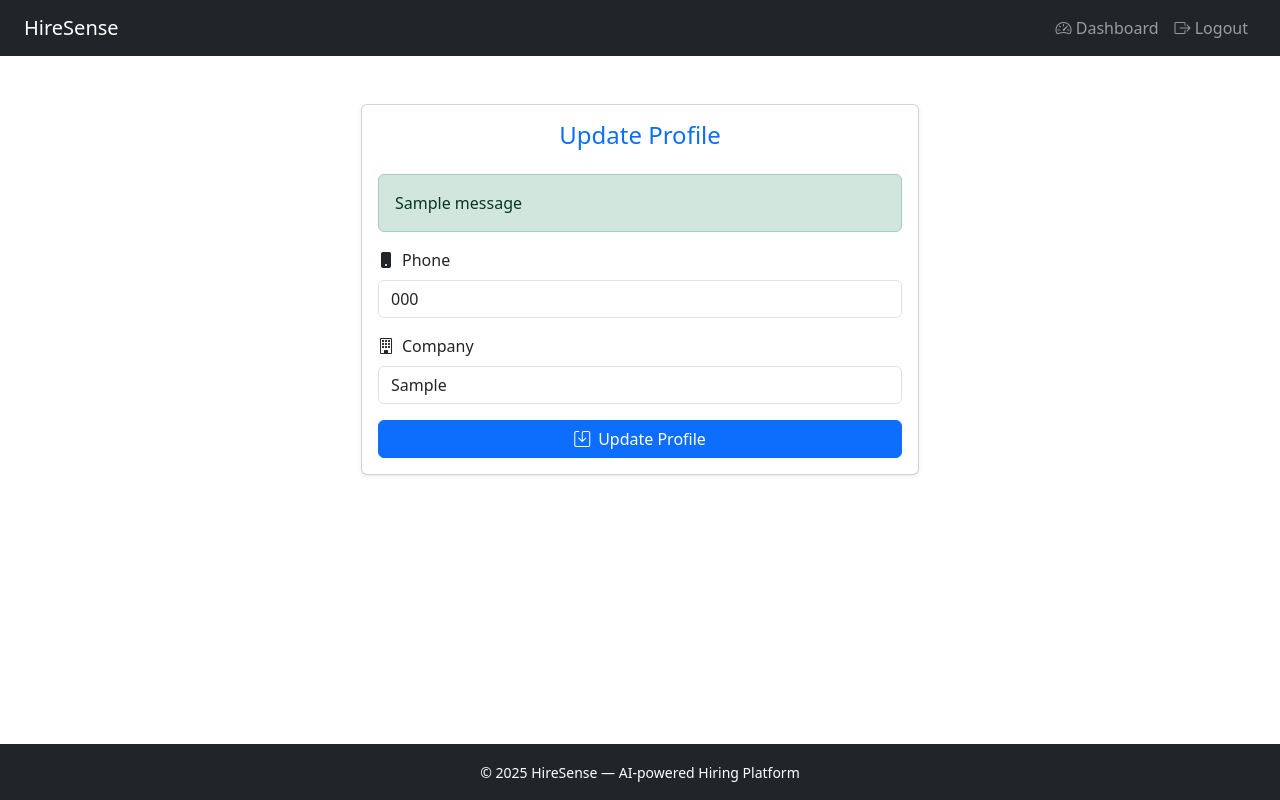
After one commit to zaidalig/hire_sense, a Django app: page /profile/ in a window 1280 px wide. The commit adds this page. Run offline with Django 5.2, Linux system fonts and the light colour scheme; a user stored in the database is signed in; tables that the repository leaves empty hold one stand-in row (values such as "Sample post"); one stand-in notice (Sample message) is shown.

Commit message:
updated profile and reset password added

```diff
--- /dev/null
+++ b/core/forms.py
@@ -0,0 +1,7 @@
+from django import forms
+from .models import UserProfile
+
+class UserProfileForm(forms.ModelForm):
+    class Meta:
+        model = UserProfile
+        fields = ['phone', 'company']  # Customize based on what fields you want to update
--- a/core/models.py
+++ b/core/models.py
@@ -12,6 +12,7 @@ class UserProfile(models.Model):
     role = models.CharField(max_length=20, choices=ROLE_CHOICES)
     phone = models.CharField(max_length=20, blank=True)
     company = models.CharField(max_length=200, blank=True)  # For recruiters
+    address = models.TextField(blank=True, null=True)  # Add this line for address field
 
     def __str__(self):
         return f"{self.user.username} ({self.role})"
--- /dev/null
+++ b/core/templatetags/custom_filters.py
@@ -0,0 +1,8 @@
+from django import template
+
+register = template.Library()
+
+@register.filter
+def add_class(value, class_name):
+    """Add a class to a form field."""
+    return value.as_widget(attrs={'class': class_name})
--- a/core/urls.py
+++ b/core/urls.py
@@ -1,12 +1,20 @@
 from django.urls import path
+from django.contrib.auth import views as auth_views
 from . import views
 from django.contrib.auth.views import LogoutView, LoginView
 
 urlpatterns = [
-    path("", views.home_view, name="home"),  # 👈 Main landing page
+    path("", views.home_view, name="home"),
     path("register/", views.register_view, name="register"),
+    path('profile/', views.update_profile, name='update_profile'),
+    path('profile/', views.update_profile, name='profile'),  # Profile view
     path("login/", LoginView.as_view(template_name="core/login.html"), name="login"),
     path("logout/", LogoutView.as_view(next_page="login"), name="logout"),
     path("dashboard/", views.dashboard_view, name="dashboard"),  # protected view
     path("upload-resume/", views.upload_resume_view, name="upload_resume"),
+    path('reset-password/', auth_views.PasswordResetView.as_view(), name='password_reset'),
+    path('reset-password/done/', auth_views.PasswordResetDoneView.as_view(), name='password_reset_done'),
+    path('reset/<uidb64>/<token>/', auth_views.PasswordResetConfirmView.as_view(), name='password_reset_confirm'),
+    path('reset-password-complete/', auth_views.PasswordResetCompleteView.as_view(), name='password_reset_complete'),
+
 ]
--- a/core/views.py
+++ b/core/views.py
@@ -105,3 +105,25 @@ def upload_resume_view(request):
                 return redirect('dashboard')  # Redirect to the dashboard after upload
 
     return render(request, 'core/upload_resume.html', {'resume': current_resume})
+
+
+from django.contrib.auth.decorators import login_required
+from django.shortcuts import render, redirect
+from django.contrib import messages
+from .models import UserProfile
+from .forms import UserProfileForm  # You need to create this form
+
+@login_required
+def update_profile(request):
+    profile = UserProfile.objects.get(user=request.user)
+
+    if request.method == 'POST':
+        form = UserProfileForm(request.POST, instance=profile)
+        if form.is_valid():
+            form.save()
+            messages.success(request, "Profile updated successfully!")
+            return redirect('profile')  # Redirect to profile view after update
+    else:
+        form = UserProfileForm(instance=profile)
+
+    return render(request, 'core/update_profile.html', {'form': form})
--- a/hiresense/settings.py
+++ b/hiresense/settings.py
@@ -143,3 +143,4 @@ LOGOUT_REDIRECT_URL = 'home'  # or 'login'
 
 MEDIA_URL = '/media/'
 MEDIA_ROOT = BASE_DIR / 'media'
+# Email settings using Gmail
--- a/templates/core/login.html
+++ b/templates/core/login.html
@@ -34,6 +34,11 @@
         Don't have an account?
         <a href="{% url 'register' %}">Register here</a>
       </p>
+
+      <p class="text-center mt-2">
+        Forgot your password?
+        <a href="{% url 'password_reset' %}">Reset it here</a>
+      </p>
     </form>
   </div>
 </div>
--- /dev/null
+++ b/templates/core/update_profile.html
@@ -0,0 +1,47 @@
+{% extends 'core/base.html' %}
+
+{% block title %}Update Profile | HireSense{% endblock %}
+{% load custom_filters %}
+
+{% block content %}
+<div class="col-md-6 offset-md-3">
+  <div class="card shadow-sm">
+    <div class="card-body">
+      <h4 class="mb-4 text-center text-primary">Update Profile</h4>
+
+      {% if messages %}
+        {% for message in messages %}
+          <div class="alert alert-{{ message.tags }}">{{ message }}</div>
+        {% endfor %}
+      {% endif %}
+
+      <form method="POST">
+        {% csrf_token %}
+
+        <!-- Phone Field with Icon -->
+        <div class="mb-3">
+          <label for="id_phone" class="form-label">
+            <i class="bi bi-phone-fill me-2"></i>Phone
+          </label>
+          {{ form.phone|add_class:"form-control" }}
+        </div>
+
+        <!-- Company Field with Icon -->
+        <div class="mb-3">
+          <label for="id_company" class="form-label">
+            <i class="bi bi-building me-2"></i>Company
+          </label>
+          {{ form.company|add_class:"form-control" }}
+        </div>
+
+        <!-- Submit Button -->
+        <div class="d-grid">
+          <button type="submit" class="btn btn-primary">
+            <i class="bi bi-save me-2"></i>Update Profile
+          </button>
+        </div>
+      </form>
+    </div>
+  </div>
+</div>
+{% endblock %}
```
Also changed, not shown: templates/core/dashboard.html (+7 -0 lines), templates/registration/password_reset_complete.html (added, +17 -0 lines), templates/registration/password_reset_confirm.html (added, +21 -0 lines), templates/registration/password_reset_done.html (added, +14 -0 lines), templates/registration/password_reset_form.html (added, +30 -0 lines), core/migrations/0002_userprofile_address.py (added), core/templatetags/__init__.py (added).
